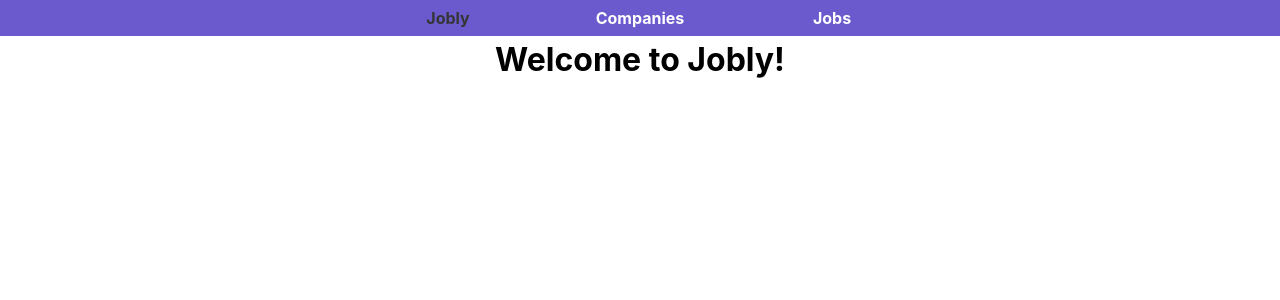
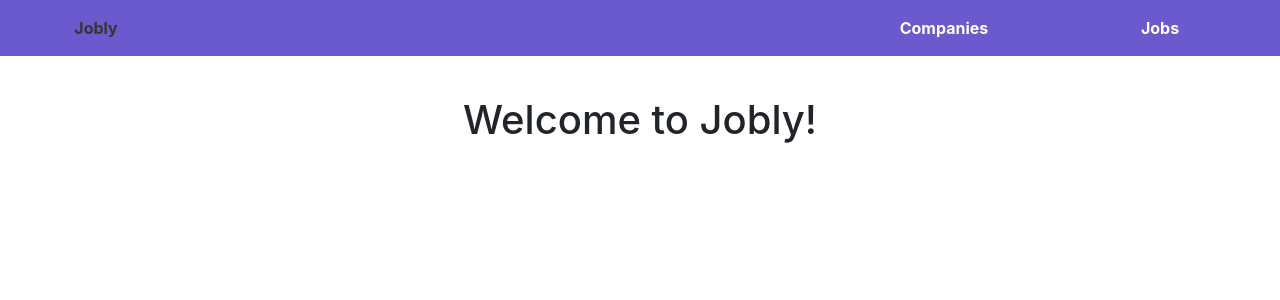
Before and after one commit to robinnsheen/react-jobly-full-sprint, a React (Create React App) app: page / in a window 1280 px wide. Shown: the top 300 px of the page. Built offline with nearby package versions, Linux system fonts and the light colour scheme; no server answers.

Commit message:
worked on incorperating bootstrap

```diff
--- a/package.json
+++ b/package.json
@@ -7,6 +7,7 @@
     "@testing-library/react": "^13.3.0",
     "@testing-library/user-event": "^13.5.0",
     "axios": "^0.27.2",
+    "bootstrap": "^5.2.0",
     "react": "^18.2.0",
     "react-dom": "^18.2.0",
     "react-router-dom": "^6.3.0",
--- a/src/CompanyCard.css
+++ b/src/CompanyCard.css
@@ -1,6 +1,11 @@
 .CompanyCard {
     border: 2px solid black;
     margin: 10px;
+    max-height: 150px;
+}
+.CompanyCard img {
+    width: 50px;
+    height: 50px;
 }
 
 a {
--- a/src/CompanyCard.js
+++ b/src/CompanyCard.js
@@ -14,11 +14,16 @@ import "./CompanyCard.css";
 function CompanyCard({ company }) {
 
   return (
-    <div className="CompanyCard">
-      <h3>{company.name}</h3>
+    <div className="CompanyCard card">
+      <div className="CardBody">
+      <h3 className="Card-title">{company.name}</h3>
+      {company.logoUrl
+      ? <img className="float-end ms-5" src={`${company.logoUrl}`} alt={company.name} />
+      : null}
       <p>{company.description}</p>
-      <img src={`${company.logoUrl}`} alt={company.name} />
 
+
+    </div>
     </div>
   );
 
--- a/src/CompanyList.js
+++ b/src/CompanyList.js
@@ -44,16 +44,23 @@ function CompanyList() {
   if (companies === null) return <i>Loading...</i>;
 
   return (
-    <div className="CompanyList">
+    <div className="container-fluid">
+    <div className="CompanyList col-md-8 offset-md-2">
       <SearchForm search={search} />
+      <div className="Companies-list ">
       {companies.map(company => (
+
 
         <Link to={`/companies/${company.handle}`}>
           <CompanyCard key={company.handle} company={company} />
         </Link>
 
+
       ))}
+       </div>
     </div>
+    </div>
+
   );
 
 }
--- a/src/Nav.css
+++ b/src/Nav.css
@@ -1,10 +1,12 @@
 .Nav {
-    position: fixed;
+
     top: 0;
     width: 100%;
     font-weight: bold;
 
 }
+
+
 
 nav {
     background-color: slateblue;
--- a/src/Nav.js
+++ b/src/Nav.js
@@ -7,10 +7,12 @@ import './Nav.css';
 
 function Nav() {
   return (
-    <nav className="Nav">
+    <nav className="Nav navbar navbar-expand-md">
       <NavLink to="/">Jobly</NavLink>
-      <NavLink to="/companies">Companies</NavLink>
-      <NavLink to="/jobs">Jobs</NavLink>
+      <ul className="navbar-nav ms-auto" >
+      <NavLink className="nav-item me-4" to="/companies">Companies</NavLink>
+      <NavLink className="nav-item me-4"  to="/jobs">Jobs</NavLink>
+      </ul>
     </nav>
   );
 }
--- a/src/index.js
+++ b/src/index.js
@@ -1,3 +1,4 @@
+import 'bootstrap/dist/css/bootstrap.css';
 import React from 'react';
 import ReactDOM from 'react-dom/client';
 import './index.css';
```
Also changed, not shown: 1 other file (tests, documents, lock files or other folders).
